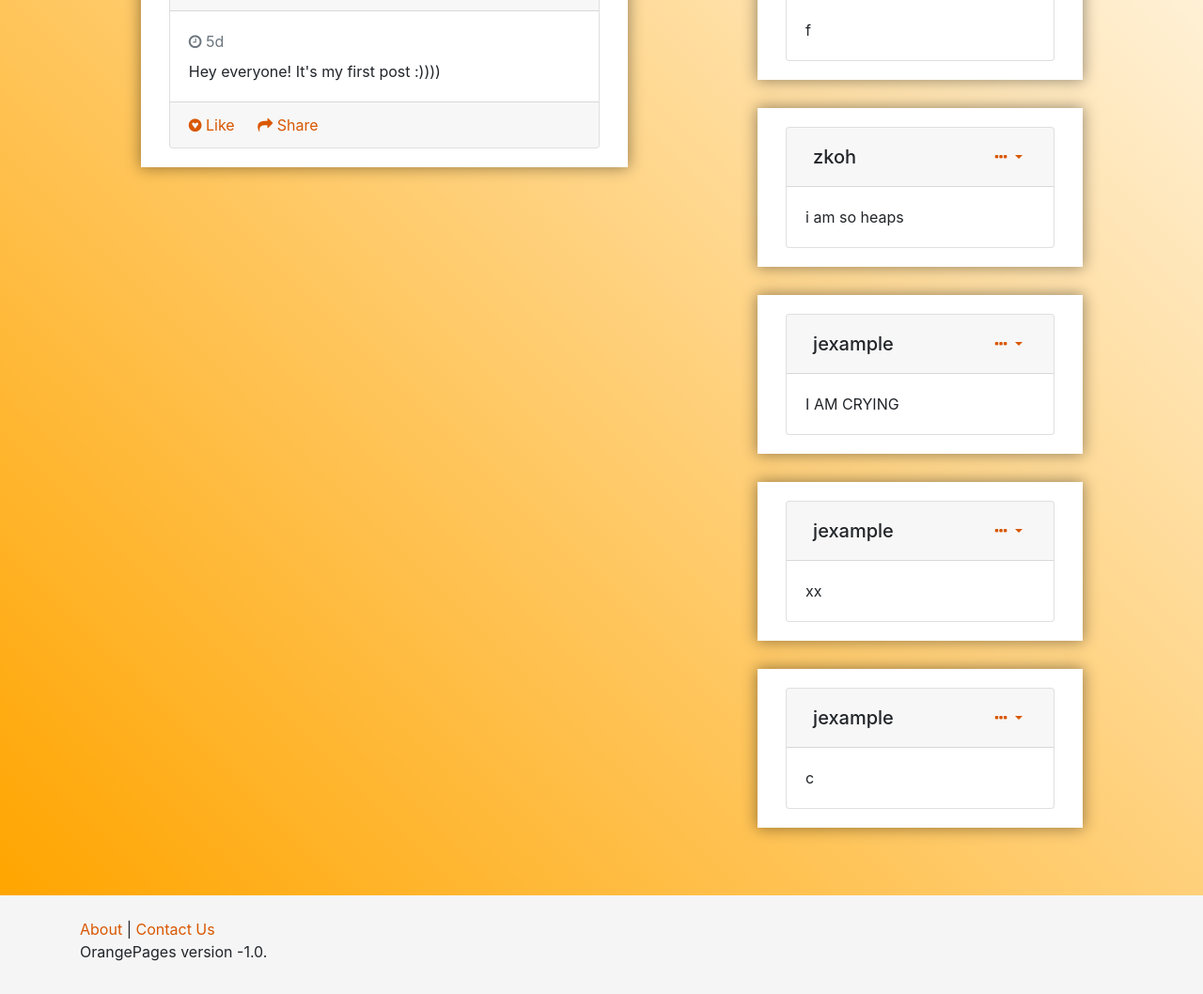
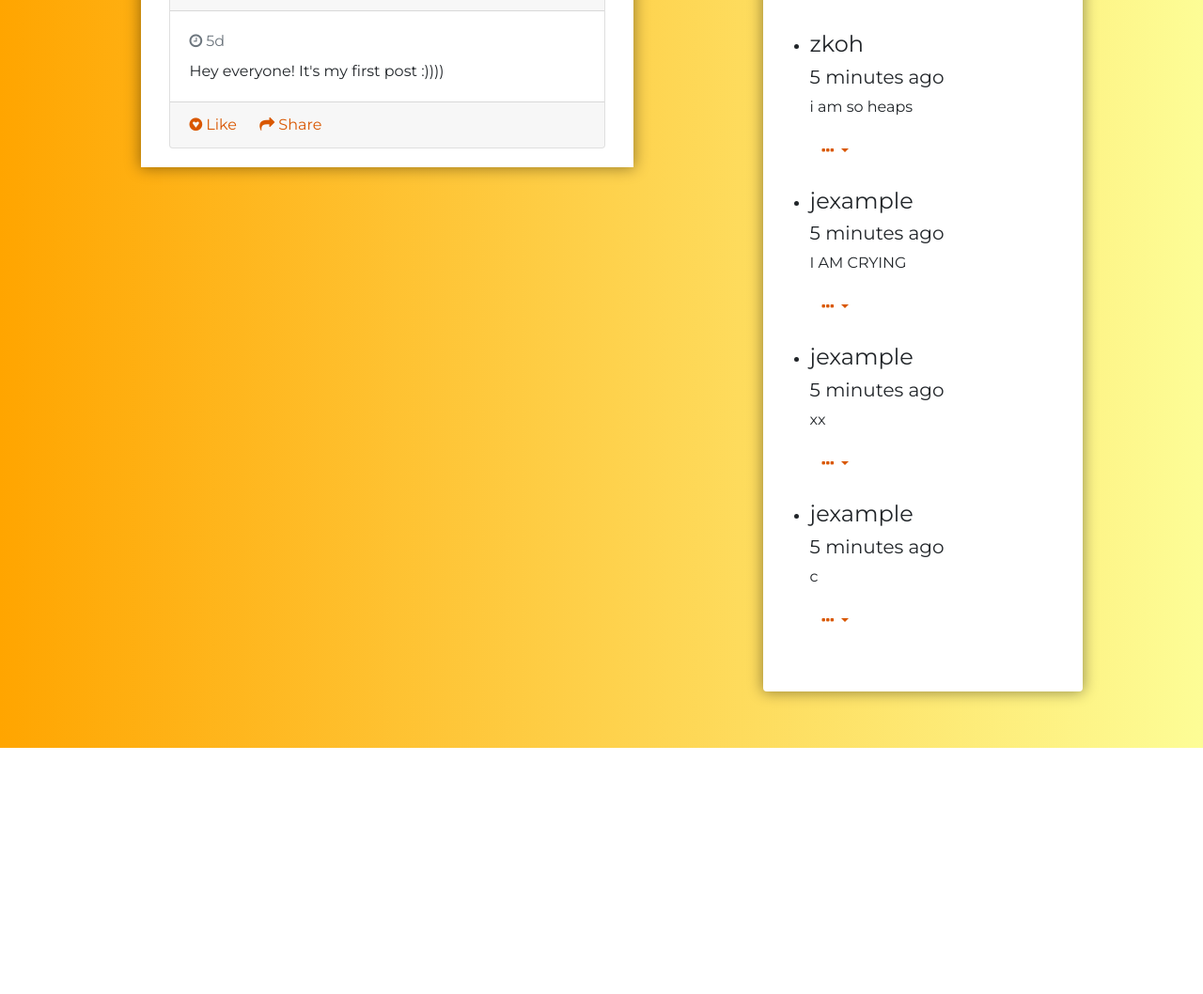
Before and after one commit to jessiejofielding/OrangePages, a Flask app: page /post/1 in a window 1280 px wide. Shown: the part 429-1487 px from the top of the page at 94% size. After the commit the page ends 1225 px from the top, so only its background shows below. Run offline with Flask 2, Linux system fonts and the light colour scheme; data comes from the database, SQL or seed files in the repository; some libraries are stand-ins or nearby versions.

Commit message:
post page stuff

```diff
--- a/orangepages/templates/post.html
+++ b/orangepages/templates/post.html
@@ -1,7 +1,7 @@
 <!DOCTYPE html>
 <html class="no-js" lang="en">
 
-<body style="background-color:#333333;">
+<body>
 
     <head>
         <title>Orange Pages</title>
@@ -14,6 +14,7 @@
         <link rel="stylesheet" href="/static/css/styles.css" type="text/css" />
         <link rel="stylesheet" href="/static/css/sticky-footer-navbar.css" rel="stylesheet" />
         <link rel="stylesheet" href="/static/css/feed.css" type="text/css" />
+        <link rel="stylesheet" href="/static/css/create-profile.css" type="text/css" />
 
         <script type="text/javascript">
             function getTimeAgo(timeString) {
@@ -151,26 +152,21 @@
                             </div>
                         </div>
                     </div>
-                </div>
-            </div>
-        </form>
 
-        <!-- TODO: if no posts, display a message -->
-        {% if not comments: %}
-        {% endif %}
+                    <div class="post-footer">
+                <ul class="comments-list">
+                    {% for comment in comments: %}
+                    <li class="comment">
+                        <div class="comment-body">
+                            <div class="comment-heading">
+                                <h4 class="user">{{comment.creator}}</h4>
+                                <h5 class="time">5 minutes ago</h5>
+                            </div>
+                            <p>{{comment.content}}</p>
+                        </div>
+                    </li>
 
-        {% for comment in comments: %}
-        <div class="post container">
-            <div class="card gedf-card">
-                <div class="card-header">
-                    <div class="d-flex justify-content-between align-items-center">
-                        <div class="d-flex justify-content-between align-items-center">
-                            <div class="ml-2">
-                                <div class="h5 m-0">{{comment.creator}}</div>
-                            </div>
-                        </div>
-                        <div>
-                            <div class="dropdown">
+                    <div class="dropdown">
                                 <button class="btn btn-link dropdown-toggle" type="button" id="gedf-drop1"
                                     data-toggle="dropdown" aria-haspopup="true" aria-expanded="false">
                                     <i class="fa fa-ellipsis-h"></i>
@@ -182,25 +178,17 @@
                                     <a class="dropdown-item" href="#">Report</a>
                                 </div>
                             </div>
-                        </div>
-                    </div>
+                    {% endfor %}
+                </ul>
+            </div>
 
                 </div>
-                <div class="card-body">
-                    <p class="card-text">
-                        {{comment.content}}
-                    </p>
-                </div>
             </div>
-        </div>
-        {% endfor %}
-        </div>
-    </div>
-    </div>
-</div>
+        </form>
 
-    {% include 'footer.html' %}
 
+<!--     {% include 'footer.html' %}
+ -->
     <body>
         <script src="/static/js/jquery.min.js"></script>
         <script src="/static/js/popper.min.js"></script>
--- a/orangepages/templates/profile_user.html
+++ b/orangepages/templates/profile_user.html
@@ -59,7 +59,7 @@ $(document).ready(function(){
                 <input type="text" class="form-control is-disabled" name="major" id="exampleInputPassword1" placeholder="Major" value="{{user.major}}" disabled>
                 <input type="text" class="form-control is-disabled" name="hometown" id="exampleInputPassword1" placeholder="Hometown" value="{{user.hometown}}" disabled>
                 <select type="select" class="form-control is-disabled" name="state" id="exampleInputPassword1" placeholder="State" value="{{user.state}}" disabled>
-                    <option value="">N/A</option>
+                    <option value="">State</option>
             <option value="AK">Alaska</option>
             <option value="AL">Alabama</option>
             <option value="AR">Arkansas</option>
```
Also changed, not shown: orangepages/static/css/feed.css (+61 -0 lines).
